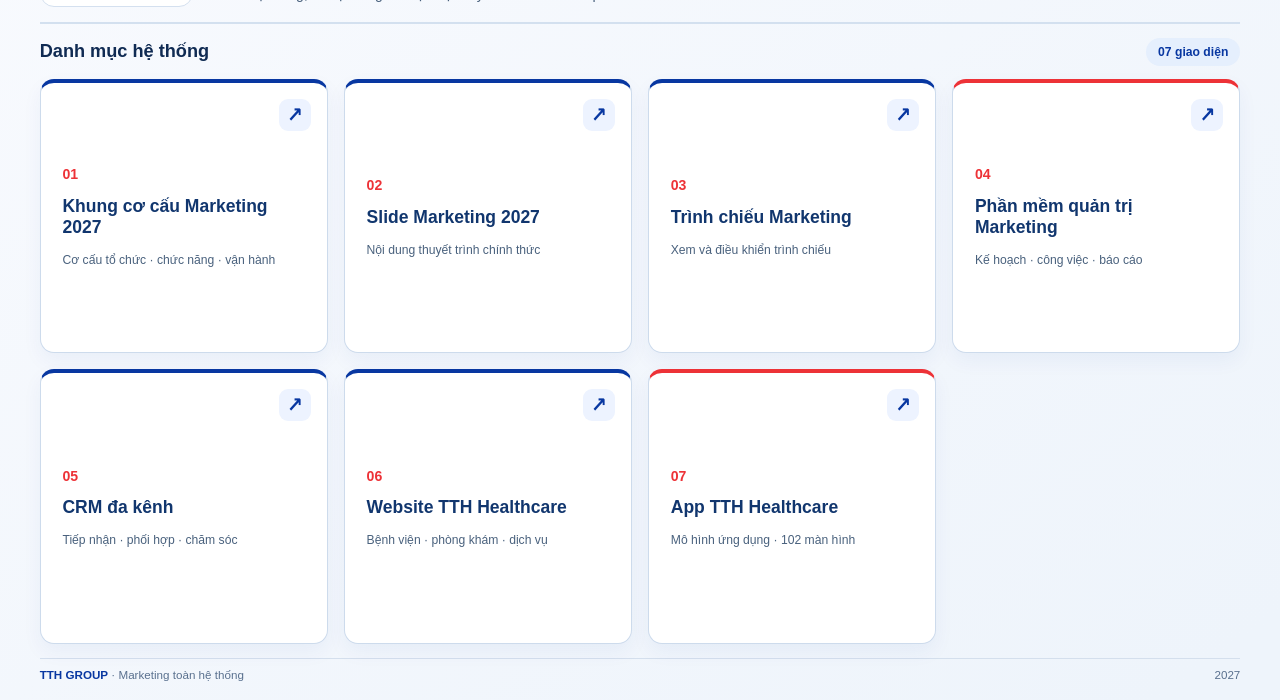
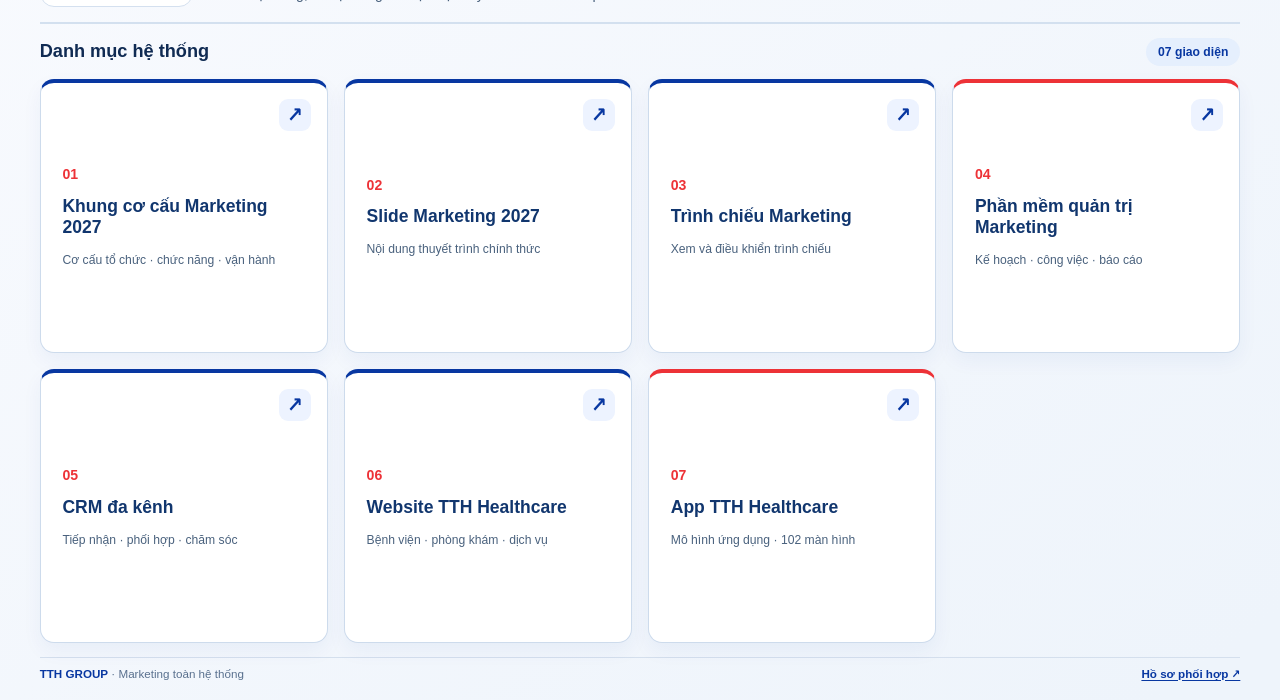
Before and after one commit to nguyenyenthuong-netizen/TTH-2027, a plain HTML site: page pages-overrides/catalog/index.html in a window 1280 px wide. Shown: the part 100-800 px from the top of the page. Drawn offline with Linux system fonts and the light colour scheme; files whose address does not match are found by name.

Commit message:
Expose stakeholder handover hub from seven-interface catalog without extra navigation

```diff
--- a/pages-overrides/catalog/index.html
+++ b/pages-overrides/catalog/index.html
@@ -36,6 +36,8 @@ h2{color:var(--ink);font-size:clamp(15px,1.42vw,20px);line-height:1.2;font-weigh
 .tile .desc{color:var(--muted);font-size:clamp(11px,.95vw,14px);line-height:1.35;overflow-wrap:break-word}
 footer{border-top:1px solid #D4DFED;padding-top:clamp(7px,1.15vh,12px);display:flex;justify-content:space-between;align-items:center;color:#59708E;font-size:clamp(10px,.91vw,13px);gap:10px}
 footer b{color:var(--blue)}
+footer a{color:var(--blue);font-weight:800;text-decoration:underline;text-underline-offset:2px;white-space:nowrap}
+footer a:focus-visible{outline:2px solid var(--red);outline-offset:2px}
 @media(max-width:780px){
 .shell{padding:13px 13px 10px;gap:9px}
 header{gap:11px;padding-bottom:9px}
@@ -91,7 +93,7 @@ footer{padding-top:4px}
 <a class="tile" href="https://tth-healthcare-app.vercel.app/" rel="noopener noreferrer" target="_blank" aria-label="Mở App TTH Healthcare trên Vercel"><span class="num">07</span><span class="arr" aria-hidden="true">↗</span><strong>App TTH Healthcare</strong><span class="desc">Mô hình ứng dụng · 102 màn hình</span></a>
 </nav>
 </main>
-<footer><span><b>TTH GROUP</b> · Marketing toàn hệ thống</span><span>2027</span></footer>
+<footer><span><b>TTH GROUP</b> · Marketing toàn hệ thống</span><a href="bo-ho-so/" aria-label="Mở hồ sơ phối hợp và đối soát để gửi các đơn vị">Hồ sơ phối hợp ↗</a></footer>
 </div>
 </body>
 </html>
```
